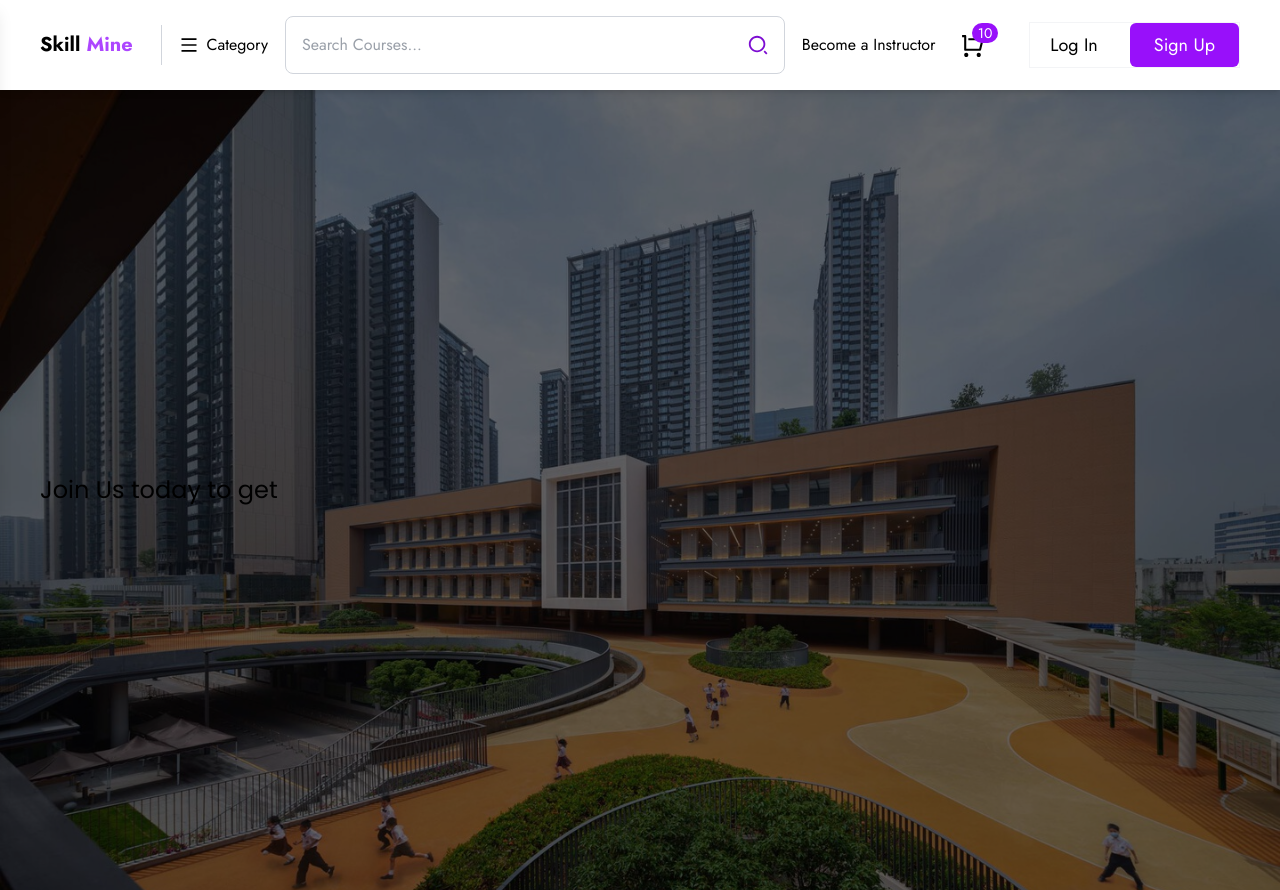
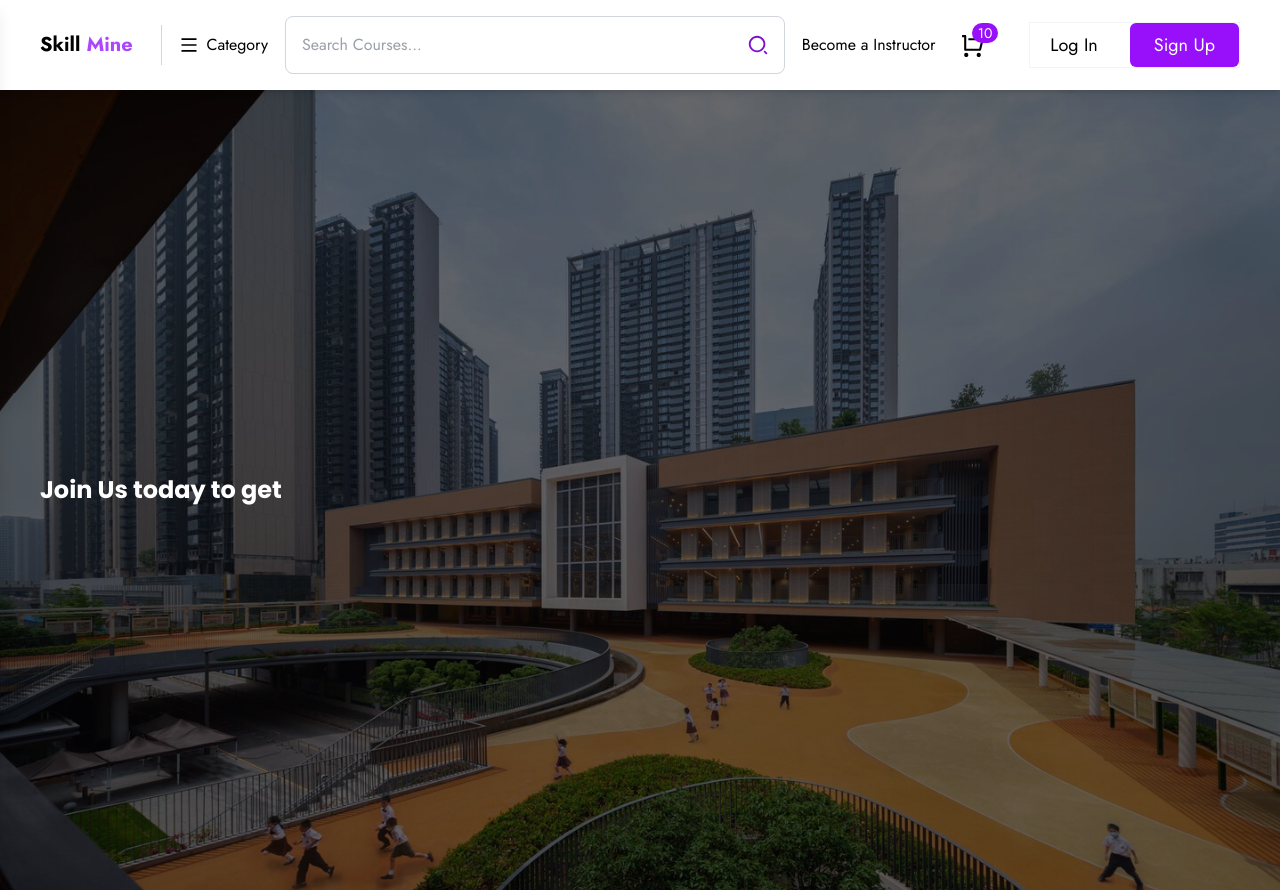
Before and after one commit to Divyadharshana5/Skill-mine, a React (Vite) app: page / in a window 1280 px wide. Built offline with nearby package versions, Linux system fonts and the light colour scheme.

Commit message:
update LandingPages.jsx

```diff
--- a/src/Components/LandingPages.jsx
+++ b/src/Components/LandingPages.jsx
@@ -21,7 +21,7 @@ const LandingPages = () => {
           <div className="flex lg:flex-row flex-col items-center justify-center lg:justify-start gap-10 relative w-full h-full max-w-[1400px] p-3 sm:p-5 md:p-10">
             <div className="flex flex-col items-start text-start space-y-4 z-20">
               <p
-                className="lg:text-2xl text-xl"
+                className="lg:text-2xl text-xl font-semibold text-white"
                 style={{ fontFamily: "poppins,sans-serif" }}
               >
                 Join Us today to get
```
